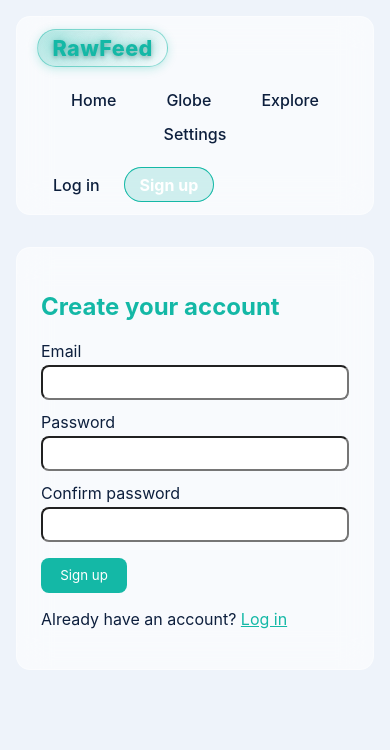
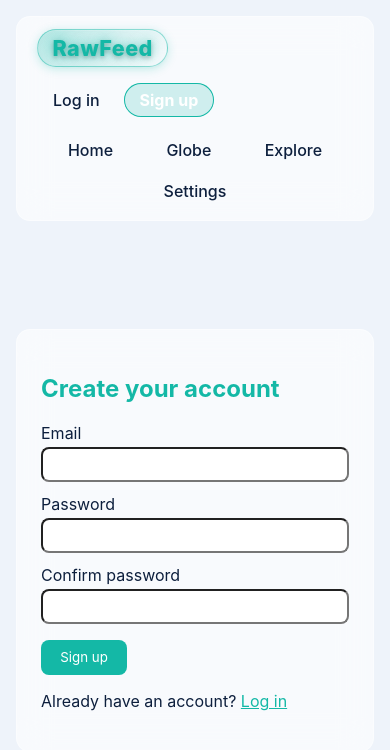
Before and after one commit to heisallaki/RawFeed, a React (Vite) app in the folder web/: page /register in a window 390 px wide. Shown: the top 750 px of the page. Built offline with nearby package versions, Linux system fonts and the light colour scheme; no server answers.

Commit message:
fix: center login/register forms and fix mobile nav overflow

```diff
--- a/web/src/components/NavBar.tsx
+++ b/web/src/components/NavBar.tsx
@@ -29,7 +29,7 @@ export function NavBar() {
 
   return (
     <nav
-      className="glass-panel"
+      className="glass-panel navbar"
       style={{
         position: "relative",
         zIndex: 100,
@@ -41,9 +41,9 @@ export function NavBar() {
         flexWrap: "wrap",
       }}
     >
-      <span className="brand-title">RawFeed</span>
+      <span className="brand-title navbar-brand">RawFeed</span>
 
-      <div style={{ display: "flex", flex: "1 1 auto", justifyContent: "space-evenly", flexWrap: "wrap" }}>
+      <div className="navbar-links" style={{ display: "flex", flex: "1 1 auto", minWidth: 0, justifyContent: "space-evenly", flexWrap: "wrap" }}>
         {LINKS.map((link) => (
           <NavLink key={link.to} to={link.to} className={({ isActive }) => `nav-link${isActive ? " active" : ""}`}>
             {link.label}
@@ -58,7 +58,7 @@ export function NavBar() {
 
       {!loading &&
         (user ? (
-          <div ref={menuRef} style={{ position: "relative" }}>
+          <div ref={menuRef} className="navbar-auth" style={{ position: "relative", flexShrink: 0 }}>
             <button
               onClick={() => setMenuOpen((open) => !open)}
               className="nav-avatar"
@@ -102,7 +102,7 @@ export function NavBar() {
             )}
           </div>
         ) : (
-          <div style={{ display: "flex", gap: "0.5rem" }}>
+          <div className="navbar-auth" style={{ display: "flex", gap: "0.5rem", flexShrink: 0 }}>
             <NavLink to="/login" className="nav-link">
               Log in
             </NavLink>
--- a/web/src/pages/Login.tsx
+++ b/web/src/pages/Login.tsx
@@ -46,7 +46,8 @@ export function Login() {
   };
 
   return (
-    <div className="glass-panel" style={{ margin: "1rem", padding: "1.5rem", maxWidth: "420px" }}>
+    <div style={{ flex: "1 1 auto", display: "flex", alignItems: "center", justifyContent: "center", width: "100%", padding: "1rem" }}>
+      <div className="glass-panel" style={{ padding: "1.5rem", maxWidth: "420px", width: "100%" }}>
         <h2 className="accent-text">Log in</h2>
         {error && (
           <p role="alert" style={{ color: "#ef4444" }}>
@@ -107,5 +108,6 @@ export function Login() {
           No account? <Link to="/register" className="accent-text">Sign up</Link>
         </p>
       </div>
+    </div>
   );
 }
--- a/web/src/pages/Register.tsx
+++ b/web/src/pages/Register.tsx
@@ -31,7 +31,8 @@ export function Register() {
   };
 
   return (
-    <div className="glass-panel" style={{ margin: "1rem", padding: "1.5rem", maxWidth: "420px" }}>
+    <div style={{ flex: "1 1 auto", display: "flex", alignItems: "center", justifyContent: "center", width: "100%", padding: "1rem" }}>
+      <div className="glass-panel" style={{ padding: "1.5rem", maxWidth: "420px", width: "100%" }}>
         <h2 className="accent-text">Create your account</h2>
         {error && (
           <p role="alert" style={{ color: "#ef4444" }}>
@@ -79,5 +80,6 @@ export function Register() {
           Already have an account? <Link to="/login" className="accent-text">Log in</Link>
         </p>
       </div>
+    </div>
   );
 }
--- a/web/src/theme/tokens.css
+++ b/web/src/theme/tokens.css
@@ -177,6 +177,23 @@ button:active {
   cursor: pointer;
 }
 
+.navbar-brand {
+  flex-shrink: 0;
+}
+
+.navbar-auth {
+  flex-shrink: 0;
+}
+
+@media (max-width: 640px) {
+  .navbar-links {
+    order: 3;
+    flex-basis: 100%;
+    justify-content: flex-start;
+    gap: 0.4rem;
+  }
+}
+
 .brand-title {
   font-weight: 800;
   font-size: 1.35rem;
```
Also changed, not shown: 2 other files (tests, documents, lock files or other folders). Lines whose indentation alone changed are shown as unchanged.
